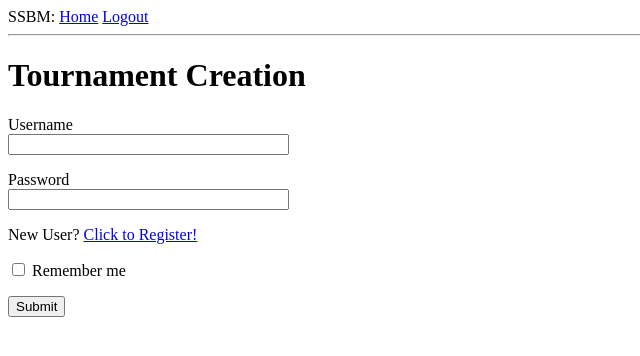
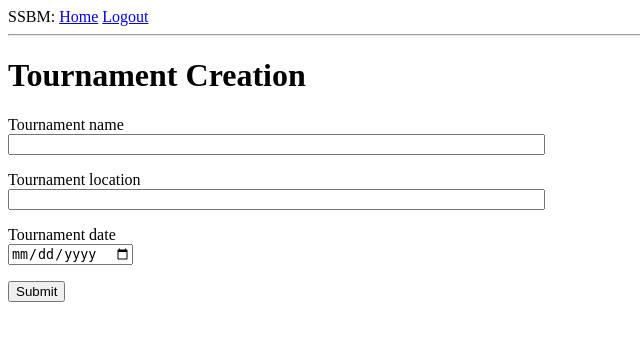
Before and after one commit to onewordFOURWORDS/Software-Engineering-Course-Project, a Flask app: template app/templates/TournamentCreation.html in a window 1280 px wide. Shown: the top 356 px of the page, without its empty margins (0-640 px from the left). Run offline with Flask 2, Linux system fonts and the light colour scheme; the template is opened without the code that fills it: most values are stand-ins (such as "Sample title", 1, 10 or a date in 2020); form fields are guessed from the names that the template uses.

Commit message:
Added tournament creation page and database entry.

```diff
--- a/app/templates/TournamentCreation.html
+++ b/app/templates/TournamentCreation.html
@@ -5,21 +5,26 @@
     <form action="" method="post" novalidate>
         {{ form.hidden_tag() }}
         <p>
-            {{ form.username.label }}<br>
-            {{ form.username(size=32) }}<br>
-            {% for error in form.username.errors %}
+            {{ form.tournamentName.label }}<br>
+            {{ form.tournamentName(size=64) }}<br>
+            {% for error in form.tournamentName.errors %}
             <span style="color: red;">[{{ error }}]</span>
             {% endfor %}
         </p>
         <p>
-            {{ form.password.label }}<br>
-            {{ form.password(size=32) }}<br>
-            {% for error in form.password.errors %}
+            {{ form.tournamentLocation.label }}<br>
+            {{ form.tournamentLocation(size=64) }}<br>
+            {% for error in form.tournamentLocation.errors %}
             <span style="color: red;">[{{ error }}]</span>
             {% endfor %}
         </p>
-        <p>New User? <a href="{{ url_for('register') }}">Click to Register!</a></p>
-        <p>{{ form.remember_me() }} {{ form.remember_me.label }}</p>
+        <p>
+            {{ form.tournamentDate.label }}<br>
+            {{ form.tournamentDate(size=32) }}<br>
+            {% for error in form.tournamentDate.errors %}
+            <span style="color: red;">[{{ error }}]</span>
+            {% endfor %}
+        </p>
         <p>{{ form.submit() }}</p>
     </form>
 {% endblock %}
--- a/app/templates/index.html
+++ b/app/templates/index.html
@@ -6,4 +6,5 @@
     {% for creators in creators %}
     <div><p>Created by: <b>{{ creators.creator.username }}</b></p></div>
     {% endfor %}
+    <a href="{{ url_for('TournamentCreation') }}">Click to Create a Tournament!</a></p>
 {% endblock %}
```
Also changed, not shown: app/forms.py (+4 -3 lines), app/routes.py (+10 -14 lines), ssbm.db.
